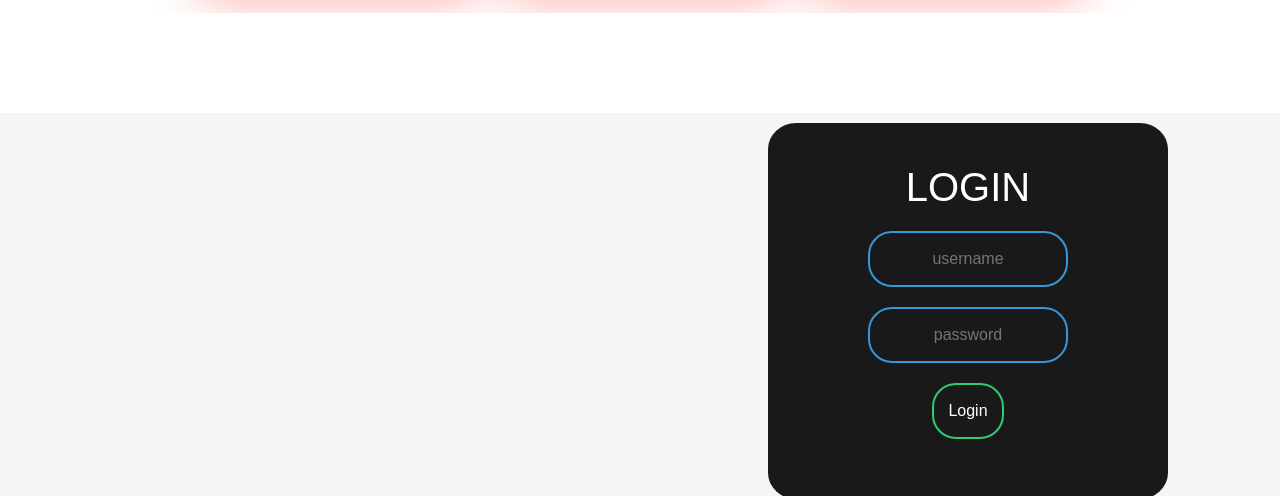
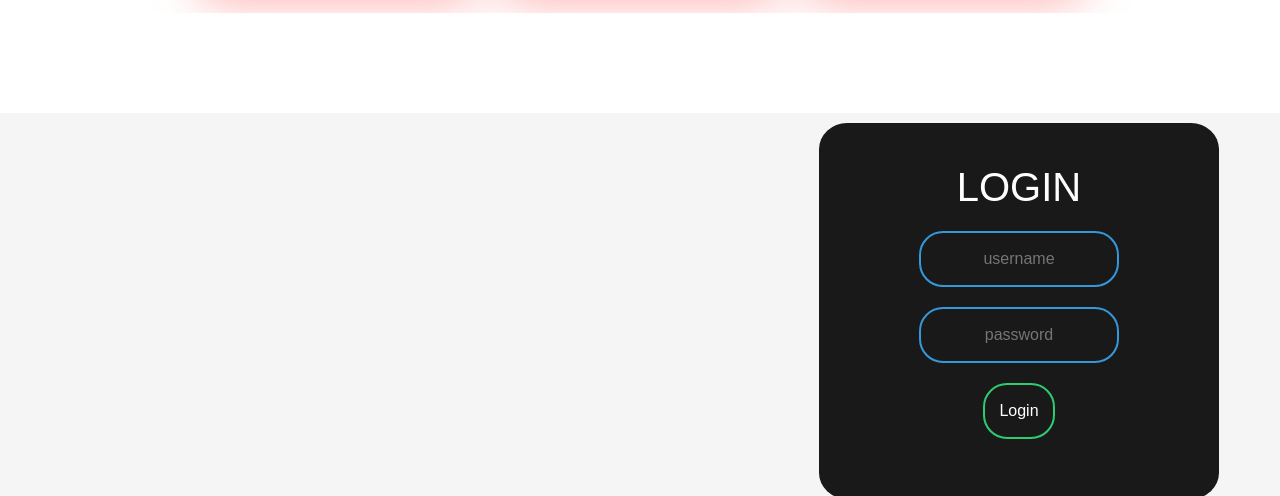
Before and after one commit to sujithkumar05/nature, a plain HTML site: page index.html in a window 1280 px wide. Shown: the part 3781-4277 px from the top of the page. Drawn offline with nearby package versions, Linux system fonts and the light colour scheme; a web font is replaced by a local one.

Commit message:
Update index.html

```diff
--- a/index.html
+++ b/index.html
@@ -207,16 +207,13 @@ sure every one can understand iswhat learning is."That is
 
 
     </section>
-    <section class="section-5 col-md-12 col-sm-12" >
-<form class="box" accept="index.html" >
+    <section class="section-5  row justify-content-center col-md-12 col-sm-12 container text-center" >
+<form class="box container text-center" accept="index.html" >
 <h1>Login</h1>
 <input type="text" name="" placeholder="username">
 <input type="password" name="" placeholder="password">
 <input type="submit" name='' value="Login">
 </form>
-
-
-    </section>
 
     <!-- Section 4 -->
     <section class="section-4" id='aboutus'>
```
